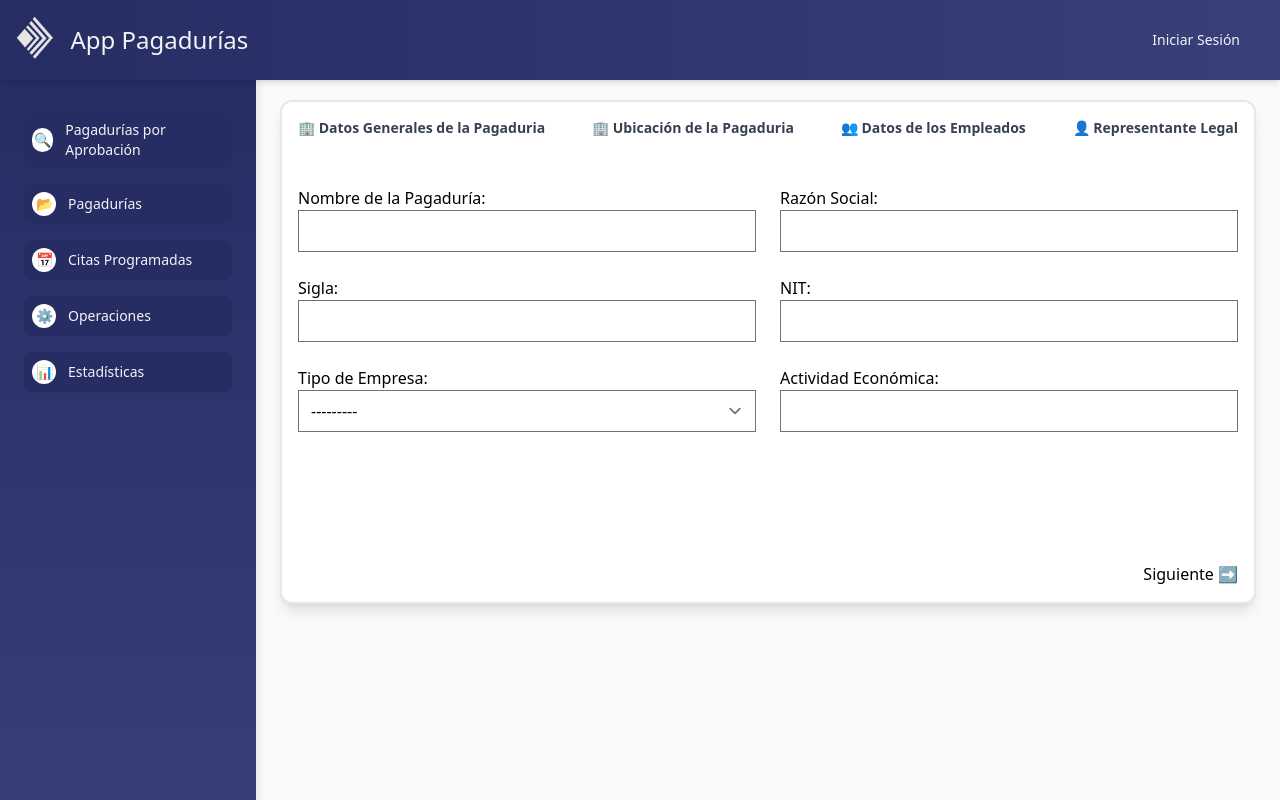
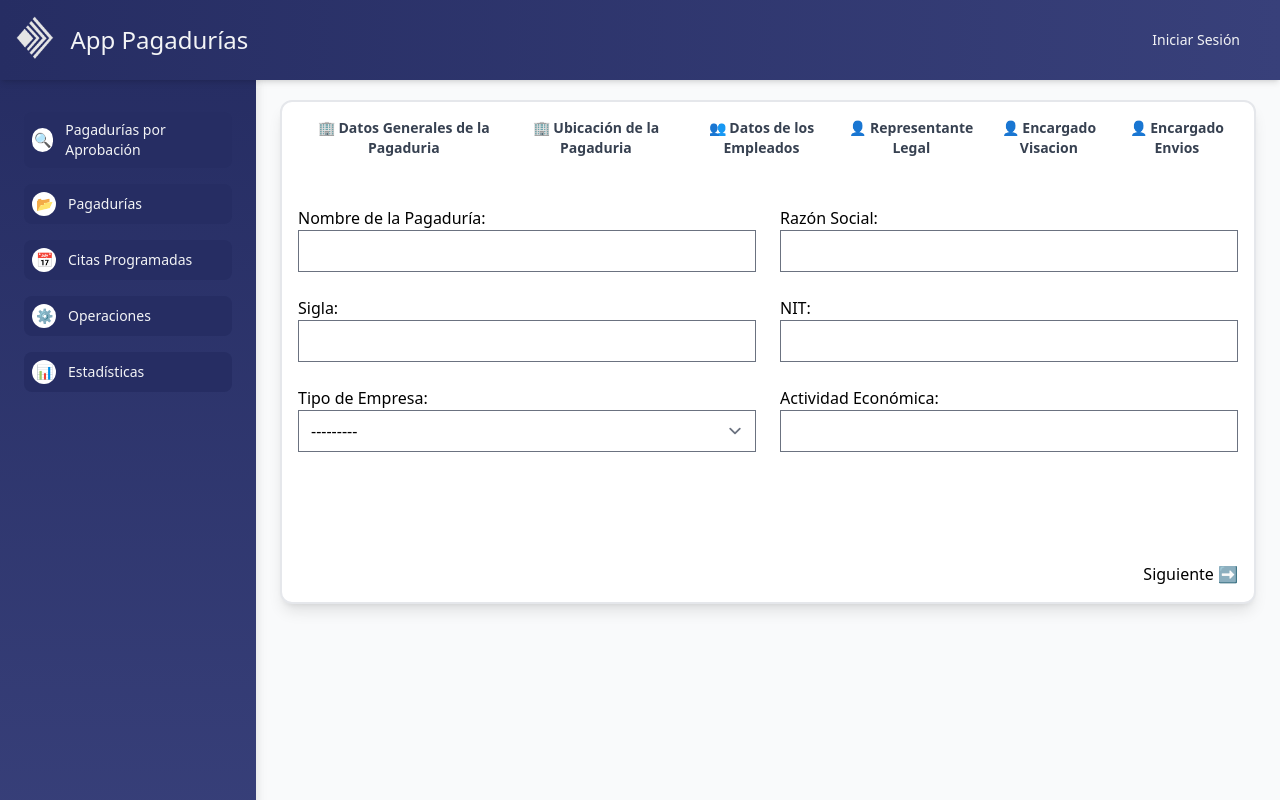
Before and after one commit to COOVITEL/app_pagadurias, a Django app: page /registar-pagaduria/ in a window 1280 px wide. Run offline with Django 4.2, Linux system fonts and the light colour scheme; some libraries are stand-ins or nearby versions.

Commit message:
Update styles in form pagadurias

```diff
--- a/pagadurias/models.py
+++ b/pagadurias/models.py
@@ -41,13 +41,14 @@ class Pagaduria(models.Model):
     maxDescuentoNomina = models.FloatField()
     fechaMaxEnvioCuentaCobro = models.CharField(max_length=10, choices=FECHAENVIOCUENTAS)
 
-    # Datos de la Pagaduría - Encargados
+    # Datos de la Pagaduría - Encargados Visacion
     encargadoVisacionNombre = models.CharField(max_length=200)
     encargadoVisacionCargo = models.CharField(max_length=200)
     encargadoVisacionCorreo = models.EmailField()
     encargadoVisacionTelefono = models.IntegerField()
     encargadoVisacionDireccion = models.CharField(max_length=400)
 
+    # Datos de la pagaduria Envio Cuenta de Cobro
     encargadoEnvioCuentaNombre = models.CharField(max_length=200)
     encargadoEnvioCuentaCargo = models.CharField(max_length=200)
     encargadoEnvioCuentaCorreo = models.EmailField()
--- a/pagadurias/templates/createPagaduria.html
+++ b/pagadurias/templates/createPagaduria.html
@@ -6,13 +6,15 @@
     <!-- <h2 class="text-md font-extrabold text-blue-900 mb-8 text-end">➕ Nueva Pagaduría</h2> -->
 
     <div class="flex flex-row justify-between mb-8">
-        <h3 class="text-sm font-bold text-gray-700 mb-4">🏢 Datos Generales de la Pagaduria</h3>
-        <h3 class="text-sm font-bold text-gray-700 mb-4">🏢 Ubicación de la Pagaduria</h3>
-        <h3 class="text-sm font-bold text-gray-700 mb-4">👥 Datos de los Empleados</h3>
-        <h3 class="text-sm font-bold text-gray-700 mb-4">👤 Representante Legal</h3>
+        <h3 class="text-sm font-bold text-gray-700 mb-4 text-center">🏢 Datos Generales de la Pagaduria</h3>
+        <h3 class="text-sm font-bold text-gray-700 mb-4 text-center">🏢 Ubicación de la Pagaduria</h3>
+        <h3 class="text-sm font-bold text-gray-700 mb-4 text-center">👥 Datos de los Empleados</h3>
+        <h3 class="text-sm font-bold text-gray-700 mb-4 text-center">👤 Representante Legal</h3>
+        <h3 class="text-sm font-bold text-gray-700 mb-4 text-center">👤 Encargado Visacion</h3>
+        <h3 class="text-sm font-bold text-gray-700 mb-4 text-center">👤 Encargado Envios</h3>
     </div>
 
-    <form method="POST" id="multiStepForm" class="h-[400px]">
+    <form method="POST" id="multiStepForm" class="h-[380px]">
         {% csrf_token %}
 
         <!-- Sección 1: Datos de la Empresa -->
--- a/theme/static/css/dist/styles.css
+++ b/theme/static/css/dist/styles.css
@@ -968,6 +968,10 @@ select {
   height: auto;
 }
 
+.h-\[380px\] {
+  height: 380px;
+}
+
 .max-h-\[400px\] {
   max-height: 400px;
 }
```
Also changed, not shown: other parts of pagadurias/templates/createPagaduria.html (+51 -1 lines).
